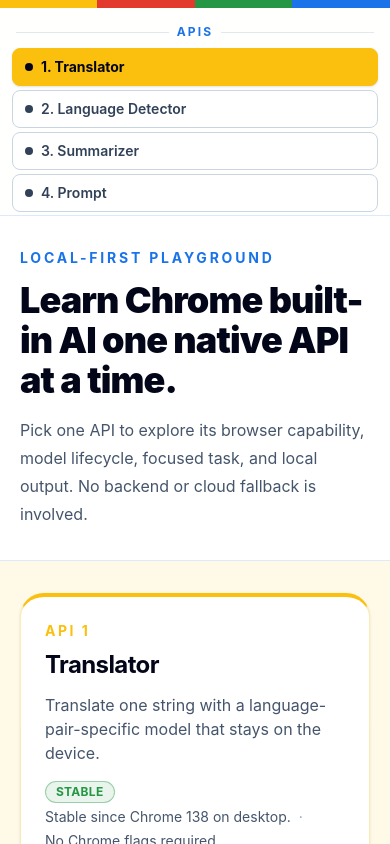
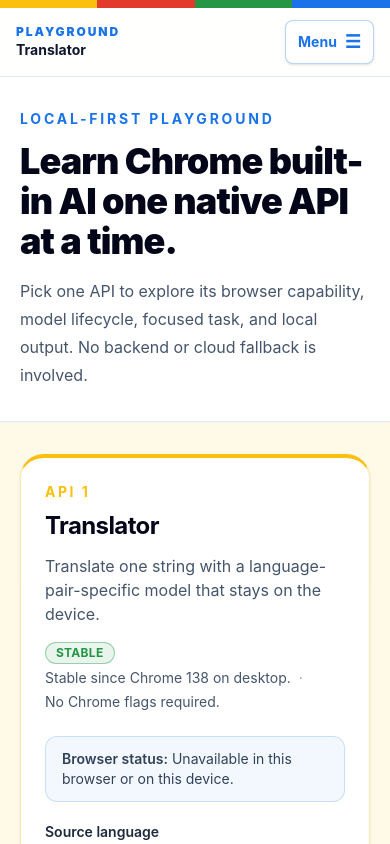
Before and after one commit to asadkhalid305/chrome-ai, a React (Vite) app: page / in a window 390 px wide. Built offline with nearby package versions, Linux system fonts and the light colour scheme.

Commit message:
fix: add collapsible mobile navigation

```diff
--- a/src/app/app.tsx
+++ b/src/app/app.tsx
@@ -129,8 +129,10 @@
 }
 
 function DocumentationSidebar({
+  onNavigate,
   selectedSectionId,
 }: {
+  onNavigate: () => void
   selectedSectionId: DocumentationSectionId
 }) {
   return (
@@ -138,6 +140,7 @@
       <a
         className="mb-2 flex items-center rounded-lg border border-brand-blue/25 bg-brand-blue/5 px-3 py-2 text-sm font-bold text-brand-blue hover:bg-brand-blue/10"
         href={playgroundHash('translator')}
+        onClick={onNavigate}
       >
         <span aria-hidden="true" className="mr-2">
           ←
@@ -160,6 +163,7 @@
                 }
                 href={documentationHash(item.id)}
                 key={item.id}
+                onClick={onNavigate}
               >
                 {item.label}
               </a>
@@ -175,6 +179,7 @@
   const [route, setRoute] = useState<AppRoute>(() =>
     parseAppRoute(window.location.hash, visibleDemoIds),
   )
+  const [isMobileNavigationOpen, setIsMobileNavigationOpen] = useState(false)
   const tabRefs = useRef<Array<HTMLButtonElement | null>>([])
   const mainRef = useRef<HTMLElement | null>(null)
   const previousSurfaceRef = useRef(route.surface)
@@ -212,9 +217,20 @@
   const selectedDemo =
     visibleDemos.find((demo) => demo.id === selectedDemoId) ?? visibleDemos[0]
   const SelectedDemo = selectedDemo.component
+  const selectedDocumentationLabel =
+    route.surface === 'docs'
+      ? documentationNavGroups
+          .flatMap((group) => group.items)
+          .find((item) => item.id === route.sectionId)?.label
+      : undefined
+  const selectedNavigationLabel =
+    route.surface === 'docs'
+      ? (selectedDocumentationLabel ?? 'Overview')
+      : selectedDemo.label
 
   function navigateToDemo(id: DemoId) {
     if (!visibleDemoIds.has(id)) return
+    setIsMobileNavigationOpen(false)
     const hash = playgroundHash(id)
     if (window.location.hash === hash) {
       setRoute({ surface: 'playground', demoId: id })
@@ -266,7 +282,47 @@
                 ? 'Playground'
                 : 'Documentation'
             }
-            className="bg-brand-white/95 flex max-h-52 w-full shrink-0 flex-col overflow-y-auto border-b border-brand-blue/15 shadow-sm md:max-h-none md:w-64 md:border-r md:border-b-0"
+            className={`bg-brand-white/95 flex w-full flex-col border-b border-brand-blue/15 shadow-sm md:min-h-0 md:w-64 md:shrink-0 md:border-r md:border-b-0 ${
+              isMobileNavigationOpen
+                ? 'min-h-0 flex-1'
+                : 'shrink-0'
+            }`}
+          >
+            <div className="flex items-center justify-between gap-4 px-4 py-3 md:hidden">
+              <div className="min-w-0">
+                <p className="text-brand-blue text-xs font-black uppercase tracking-[0.16em]">
+                  {route.surface === 'docs' ? 'Documentation' : 'Playground'}
+                </p>
+                <p className="truncate text-sm font-bold text-slate-900">
+                  {selectedNavigationLabel}
+                </p>
+              </div>
+              <button
+                aria-controls="primary-navigation-items"
+                aria-expanded={isMobileNavigationOpen}
+                aria-label={
+                  isMobileNavigationOpen
+                    ? 'Close navigation menu'
+                    : 'Open navigation menu'
+                }
+                className="flex min-h-11 shrink-0 items-center gap-2 rounded-lg border border-brand-blue/30 bg-white px-3 py-2 text-sm font-bold text-brand-blue shadow-sm hover:bg-brand-blue/5"
+                onClick={() =>
+                  setIsMobileNavigationOpen((isOpen) => !isOpen)
+                }
+                type="button"
+              >
+                <span>{isMobileNavigationOpen ? 'Close' : 'Menu'}</span>
+                <span aria-hidden="true" className="text-lg leading-none">
+                  {isMobileNavigationOpen ? '×' : '☰'}
+                </span>
+              </button>
+            </div>
+
+            <div
+              className={`min-h-0 flex-1 overflow-y-auto md:block ${
+                isMobileNavigationOpen ? 'block' : 'hidden'
+              }`}
+              id="primary-navigation-items"
             >
               {route.surface === 'playground' ? (
                 <div
@@ -332,6 +388,7 @@
                   <a
                     className="flex w-full items-center rounded-lg border border-brand-blue/30 bg-white px-3 py-2 text-left text-sm font-bold text-brand-blue hover:bg-brand-blue/5"
                     href={documentationHash('overview')}
+                    onClick={() => setIsMobileNavigationOpen(false)}
                   >
                     <span aria-hidden="true" className="mr-2">
                       ◫
@@ -340,8 +397,12 @@
                   </a>
                 </div>
               ) : (
-              <DocumentationSidebar selectedSectionId={route.sectionId} />
+                <DocumentationSidebar
+                  onNavigate={() => setIsMobileNavigationOpen(false)}
+                  selectedSectionId={route.sectionId}
+                />
               )}
+            </div>
           </nav>
 
           <main
@@ -350,7 +411,9 @@
                 ? 'Chrome AI playground'
                 : 'Chrome AI documentation'
             }
-            className="min-h-0 flex-1 overflow-y-auto outline-none"
+            className={`min-h-0 flex-1 overflow-y-auto outline-none md:block ${
+              isMobileNavigationOpen ? 'hidden' : 'block'
+            }`}
             ref={mainRef}
             tabIndex={-1}
           >
```
Also changed, not shown: 1 other file (tests, documents, lock files or other folders). Lines whose indentation alone changed are shown as unchanged.
